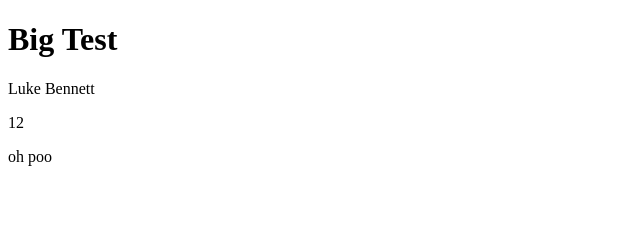
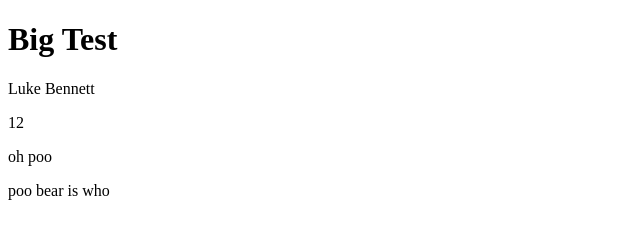
Before and after one commit to LukeBennettUK/git_test, a plain HTML site: page index.html in a window 1280 px wide. Shown: the whole page, without its empty margins (0-640 px from the left). Drawn offline with nearby package versions, Linux system fonts and the light colour scheme.

Commit message:
Added Poo Bear Info
Added Poo Bear Information which is essential for the user

```diff
--- a/index.html
+++ b/index.html
@@ -17,6 +17,8 @@
 
         <p>oh poo</p>
 
+        <p>poo bear is who</p>
+
         <script src="vendors/angular.js"></script>
 
         <script src="module.app.js"></script>
```
